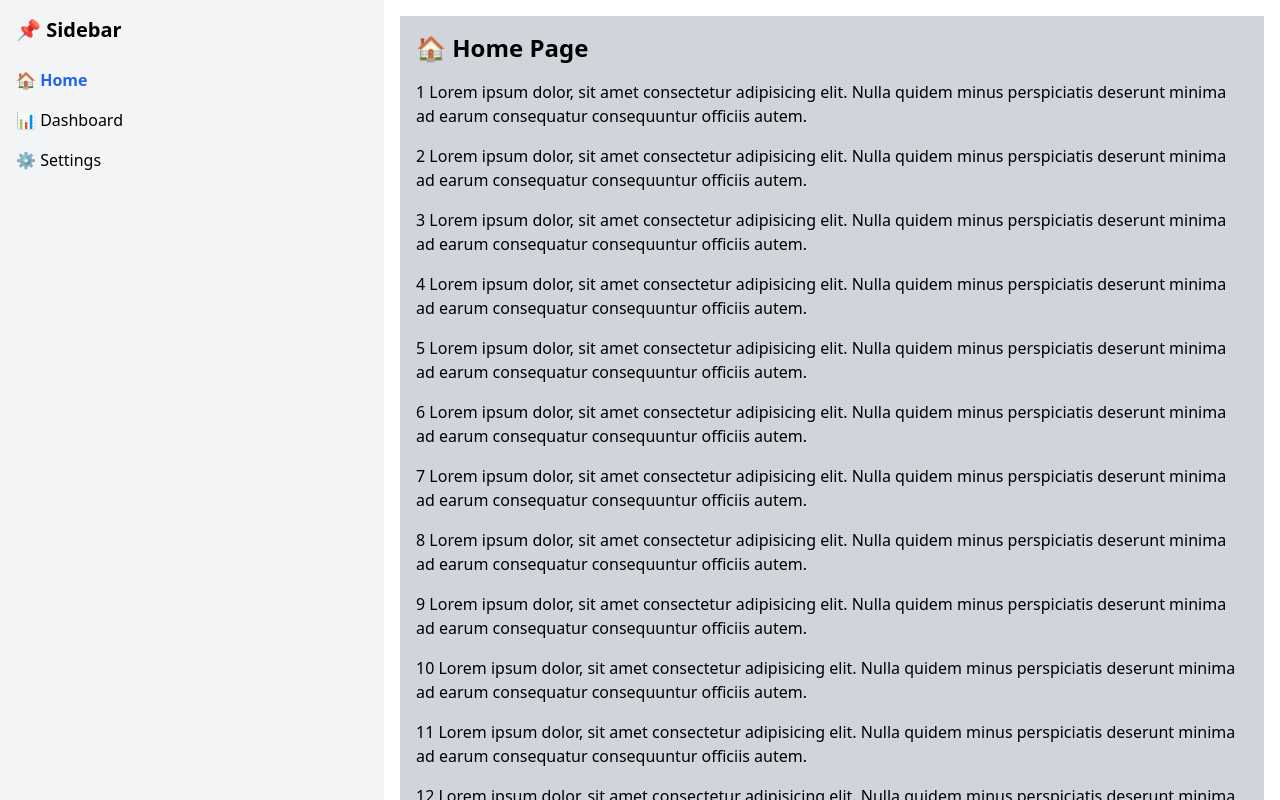
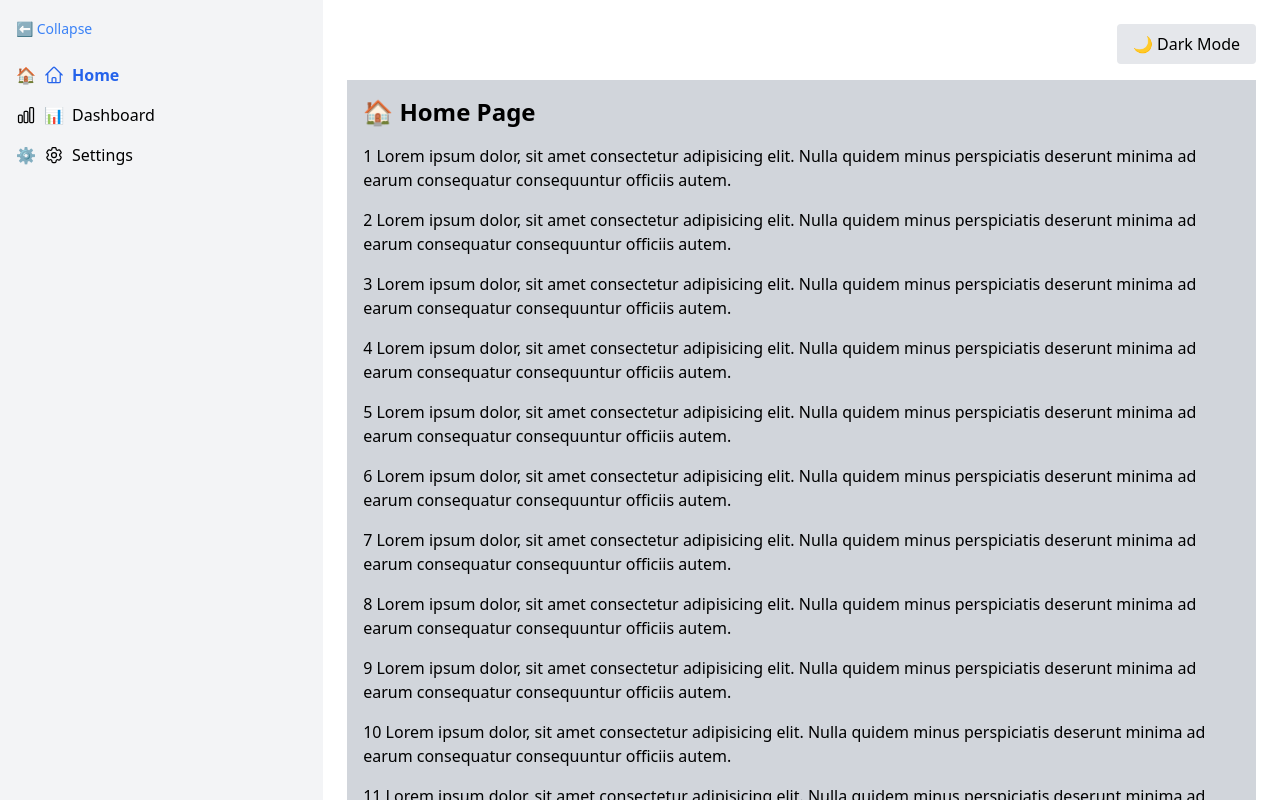
Before and after one commit to Amarjeet5822/Vue-Frontend, a Vue app in the folder Vue-App/: page / in a window 1280 px wide. Built offline with nearby package versions, Linux system fonts and the light colour scheme.

Commit message:
done with sidebar and added toggle of dark and night theme

```diff
--- a/Vue-App/src/App.vue
+++ b/Vue-App/src/App.vue
@@ -1,36 +1,32 @@
-    <!-- App.vue
-    <script setup>
-    import ComputedVue from './components/ComputedVue.vue';
-    import MyRefConcept from './components/MyRefConcept.vue';
-    import OnMountVue from './components/onMountVue.vue';
-    import ReactiveVue from './components/ReactiveVue.vue'
-import SideBarLayout from './components/SideBarLayout.vue';
-    import WatchConcept from './components/WatchConcept.vue';
-</script>
+<template>
+  <div class="flex flex-col md:flex-row h-screen">
 
-    <template>
-      <p class="text-center text-gray-600 text-3xl">This is some content in the root component.</p>
-      <OnMountVue />
-      <ComputedVue />
-      <ReactiveVue />
-      <MyRefConcept />
-      <WatchConcept />
-      <SideBarLayout />
-    </template> -->
+    <div class="flex h-screen">
+      <SideBar class="h-full" />
 
-    <!-- src/App.vue -->
-<template>
-  <div class="flex h-screen">
-    <!-- Sidebar -->
-    <Sidebar class="w-[30%]" />
-
-    <!-- Router View (Main Content) -->
-    <main class="w-[70%] h-screen overflow-y-auto p-4 bg-white">
-      <router-view />
-    </main>
+      <main class="w-full overflow-y-auto p-6 bg-white dark:bg-gray-900 text-black dark:text-white">
+        <div class="flex justify-end">
+          <button @click="isDark = !isDark"
+            class="mb-4 px-4 py-2 bg-gray-200 dark:bg-gray-700 rounded hover:bg-gray-300 dark:hover:bg-gray-600 transition">
+            {{ isDark ? '☀️ Light Mode' : '🌙 Dark Mode' }}
+          </button>
+        </div>
+        <router-view />
+      </main>
+    </div>
   </div>
 </template>
 
 <script setup>
-import Sidebar from './components/Sidebar.vue'
+import { ref, watchEffect } from 'vue'
+import SideBar from './components/SideBar.vue'
+const isDark = ref(false)
+
+watchEffect(() => {
+  if (isDark.value) {
+    document.documentElement.classList.add('dark')
+  } else {
+    document.documentElement.classList.remove('dark')
+  }
+})
 </script>
--- a/Vue-App/src/components/SideBar.vue
+++ b/Vue-App/src/components/SideBar.vue
@@ -1,29 +1,51 @@
-<!-- src/components/Sidebar.vue -->
 <template>
-  <aside class="bg-gray-100 h-screen sticky top-0 p-4">
-    <h2 class="text-xl font-bold mb-6">📌 Sidebar</h2>
+  <aside
+  :class="[
+    'bg-gray-100 dark:bg-gray-800 p-4 transition-all duration-300',
+    isCollapsed ? 'w-20' : 'md:w-1/3',
+    'h-[30vh] md:h-screen sticky top-0'
+  ]"
+>
+    <button class="mb-6 text-sm text-blue-500 hover:underline" @click="toggleSidebar">
+      {{ isCollapsed ? '➡️' : '⬅️ Collapse' }}
+    </button>
     <ul class="space-y-4">
       <li>
-        <router-link
-          to="/"
-          class="hover:underline"
-          :class="{ 'text-blue-600 font-semibold': $route.path === '/' }"
-        >🏠 Home</router-link>
+        <router-link to="/" class="flex items-center gap-2"
+          :class="{ 'text-blue-600 font-semibold': route.path === '/' }">
+          <span>🏠</span>
+          <HomeIcon class="h-5 w-5" />
+          <span v-if="!isCollapsed">Home</span>
+        </router-link>
       </li>
       <li>
-        <router-link
-          to="/dashboard"
-          class="hover:underline"
-          :class="{ 'text-blue-600 font-semibold': $route.path === '/dashboard' }"
-        >📊 Dashboard</router-link>
+        <router-link to="/dashboard" class="flex items-center gap-2"
+          :class="{ 'text-blue-600 font-semibold': route.path === '/dashboard' }">
+          <ChartBarIcon class="h-5 w-5" />
+          <span>📊</span>
+          <span v-if="!isCollapsed">Dashboard</span>
+        </router-link>
       </li>
       <li>
-        <router-link
-          to="/settings"
-          class="hover:underline"
-          :class="{ 'text-blue-600 font-semibold': $route.path === '/settings' }"
-        >⚙️ Settings</router-link>
+        <router-link to="/settings" class="flex items-center gap-2"
+          :class="{ 'text-blue-600 font-semibold': route.path === '/settings' }">
+          <span>⚙️</span>
+          <Cog6ToothIcon class="h-5 w-5" />
+          <span v-if="!isCollapsed">Settings</span>
+        </router-link>
       </li>
     </ul>
   </aside>
 </template>
+
+<script setup>
+import { ref } from 'vue'
+import { useRoute } from 'vue-router'
+import { HomeIcon, Cog6ToothIcon, ChartBarIcon } from '@heroicons/vue/24/outline'
+const isCollapsed = ref(false)
+const route = useRoute()
+
+const toggleSidebar = () => {
+  isCollapsed.value = !isCollapsed.value
+}
+</script>
```
Also changed, not shown: Vue-App/tailwind.config.js (line endings or trailing spaces).
